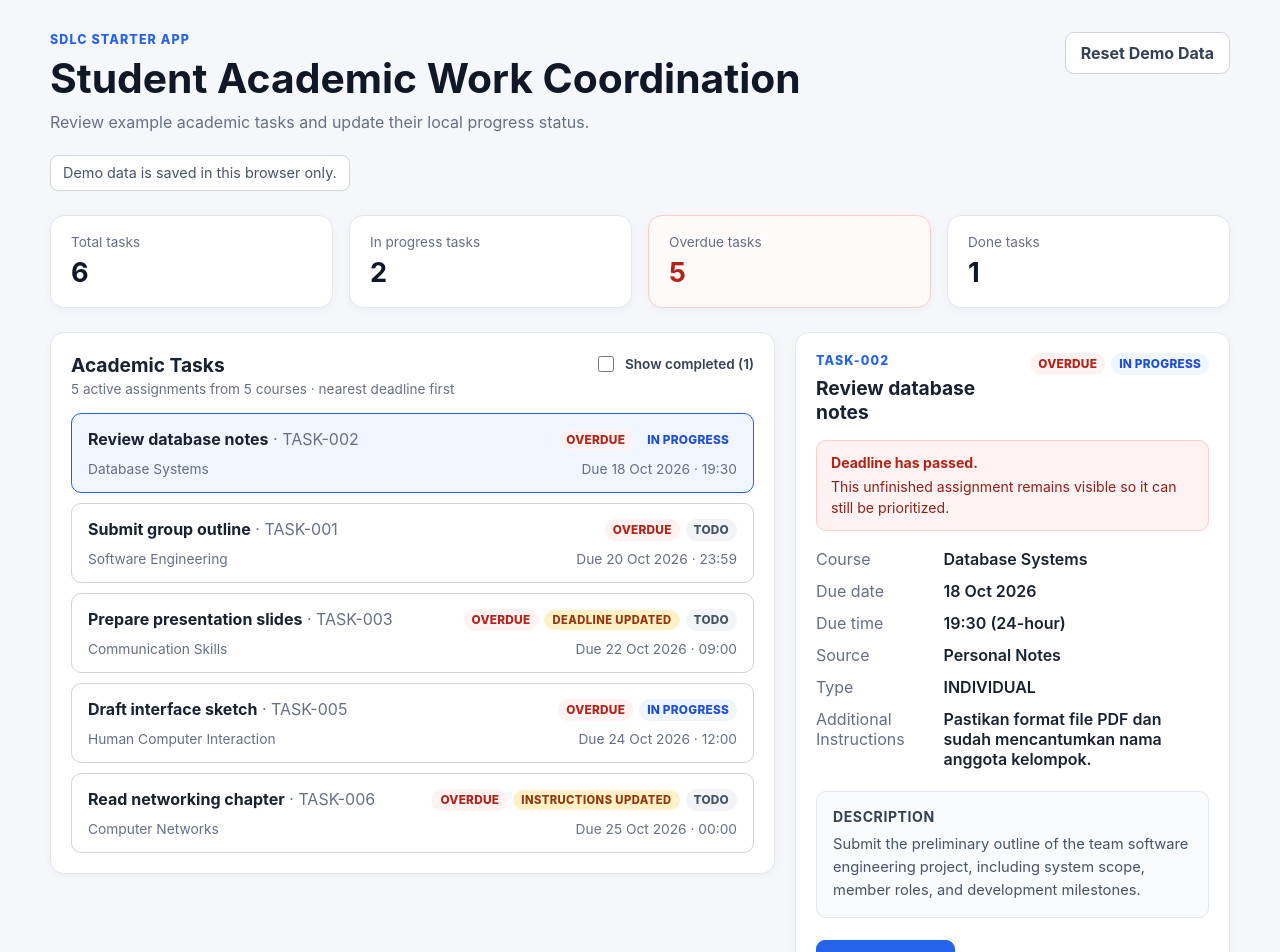
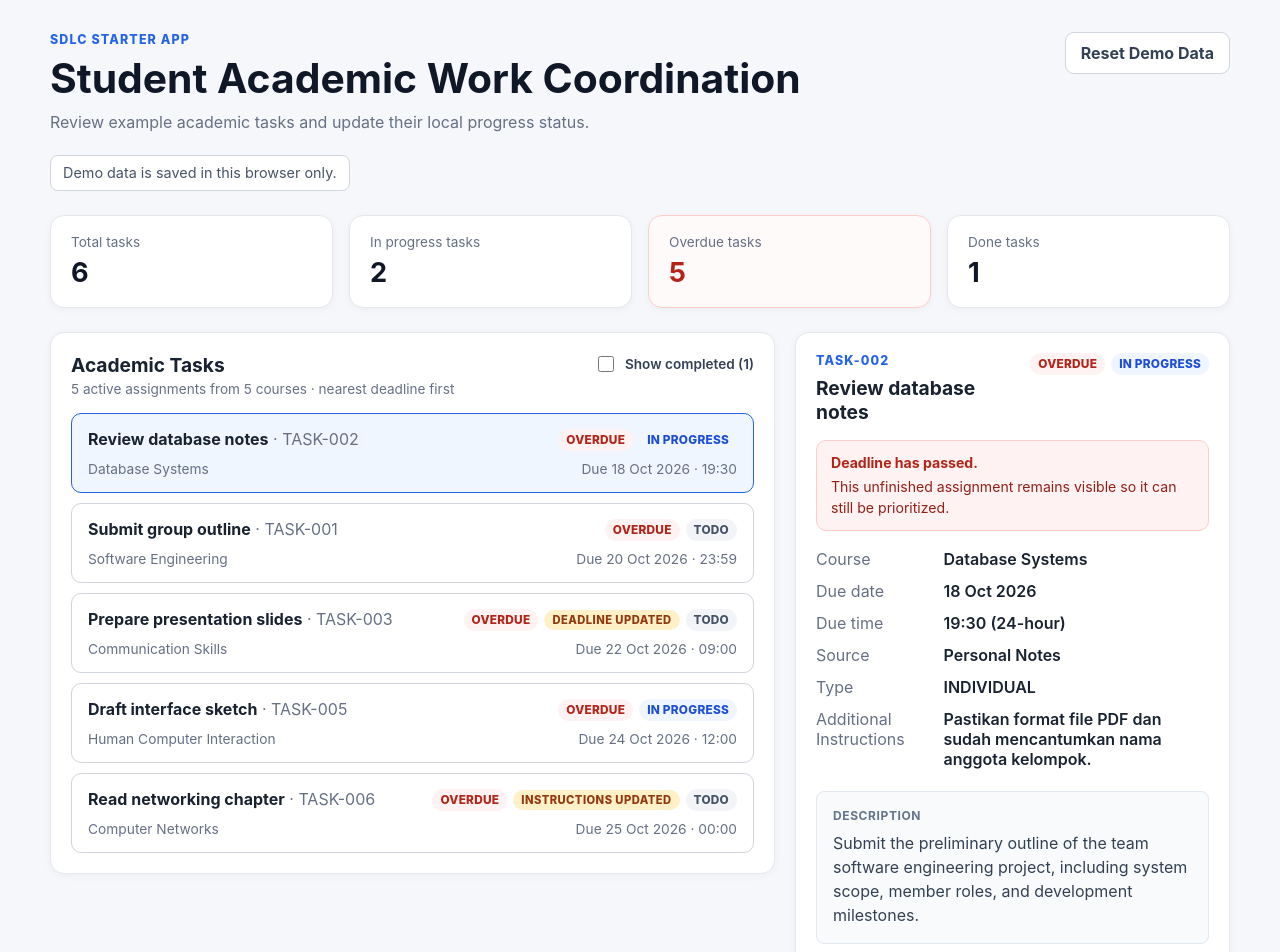
Before and after one commit to muriz-dev/sdlc-group-5, a React (Vite) app: page / in a window 1280 px wide. Shown: the top 952 px of the page. Built offline with nearby package versions, Linux system fonts and the light colour scheme.

Commit message:
TaskDetails layout

```diff
--- a/src/components/TaskDetails.jsx
+++ b/src/components/TaskDetails.jsx
@@ -74,6 +74,7 @@ export default function TaskDetails({ task, onAdvanceStatus, currentTime }) {
         </section>
       )}
 
+      {/* Tabel rincian atas: Additional Instructions dimasukkan ke sini */}
       <dl className="details-list">
         <dt>Course</dt>
         <dd>{task.course}</dd>
@@ -88,15 +89,26 @@ export default function TaskDetails({ task, onAdvanceStatus, currentTime }) {
         <dd>{task.source}</dd>
         <dt>Type</dt>
         <dd>{task.type}</dd>
-        {/* Tambahan untuk Additional Instructions */}
         <dt>Additional Instructions</dt>
         <dd>{task.additionalInstructions || 'Tidak ada instruksi tambahan.'}</dd>
       </dl>
 
-      <section className="task-detail-section" aria-label="Task description">
-        <h3>Description</h3>
-        <p className="task-description">{task.description || 'No description provided.'}</p>
-      </section>
+      {/* Description ditaruh di dalam kotak khusus (card/box) di bagian bawah */}
+      <div style={{
+        backgroundColor: '#f8fafc',
+        border: '1px solid #e2e8f0',
+        borderRadius: '8px',
+        padding: '16px',
+        marginTop: '16px',
+        marginBottom: '20px'
+      }}>
+        <h4 style={{ margin: '0 0 8px 0', fontSize: '12px', fontWeight: 'bold', color: '#64748b', letterSpacing: '0.05em' }}>
+          DESCRIPTION
+        </h4>
+        <p style={{ margin: '0', color: '#334155', lineHeight: '1.5' }}>
+          {task.description || 'No description provided.'}
+        </p>
+      </div>
 
       <button
         className="primary-button"
```
